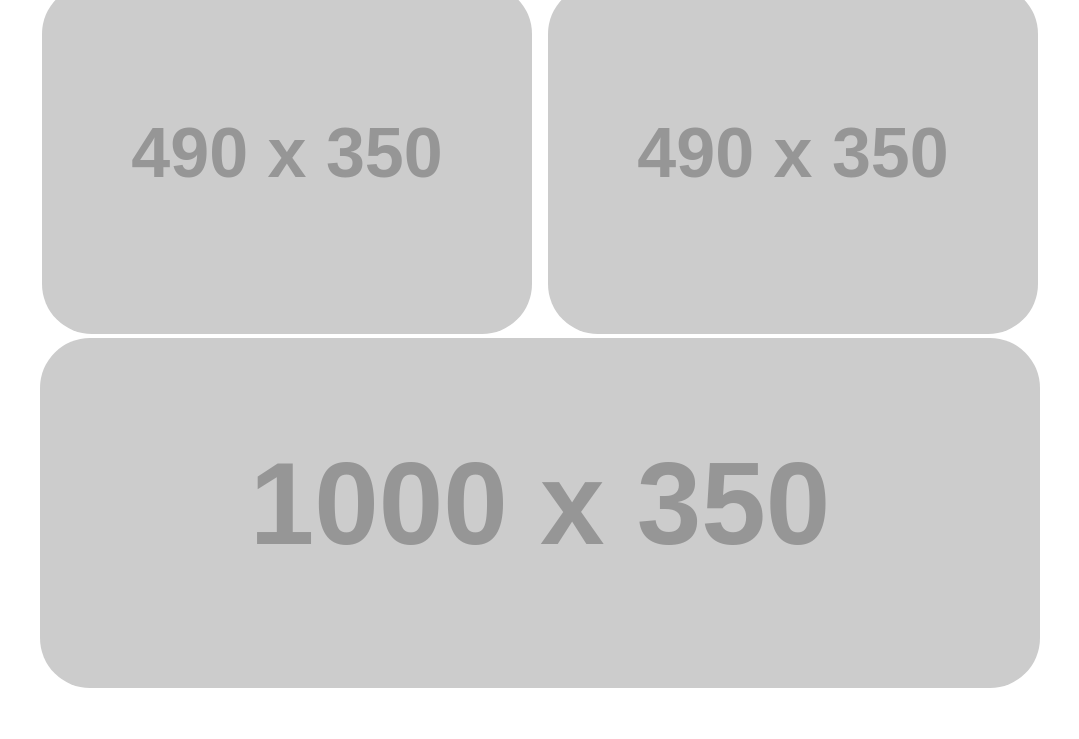
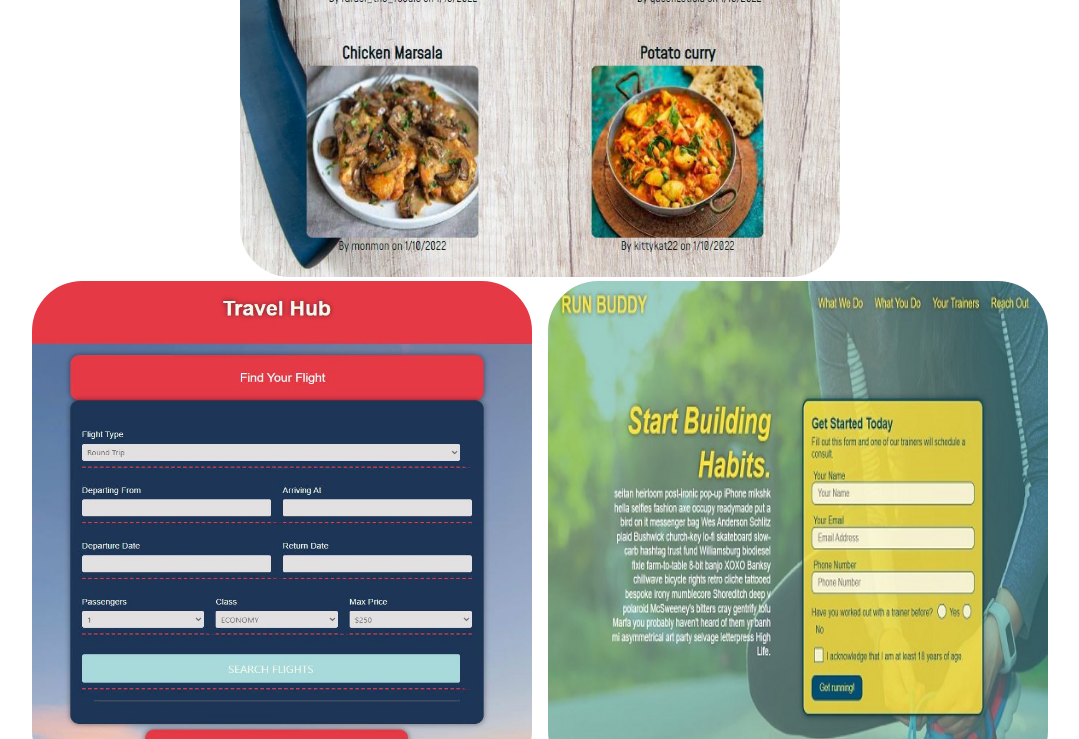
Before and after one commit to mkothari93/portfolio, a plain HTML site: page index.html in a window 1280 px wide. Shown: the part 1090-1829 px from the top of the page, without its empty margins (100-1179 px from the left). Drawn offline with Linux system fonts and the light colour scheme; placeholder pictures from the web are drawn by us.

Commit message:
added third project into portfolio

```diff
--- a/assets/CSS/style.css
+++ b/assets/CSS/style.css
@@ -104,8 +104,8 @@ header nav ul li a {
 }
 
 .project-big img {
-    width: 1000px;
-    height: 350px;
+    width: 600px;
+    height: auto;
 }
 
 .project-small {
@@ -116,6 +116,11 @@ header nav ul li a {
 .project-big img:hover {
     border: 1.5px solid #E2808A;
     flex-grow: 1;
+}
+
+.project-small img {
+    width: 500px;
+    height: 500px;
 }
 
 .project-small img:hover {
--- a/index.html
+++ b/index.html
@@ -69,15 +69,19 @@
             <!-- Project Placeholders -->
             <article class="projects">
                 <div class="project-big">
+                    <a href="https://spicy-bites.herokuapp.com">
+                        <img src="assets/Images/spicy-bites.JPG" alt="Image of the Spicy Bites website">
+                    </a>
+                </div>
+                <div class="project-small">
+                    <a href="https://connor-vb.github.io/Travel-Hub/">
+                        <img src="assets/Images/travel-hub.JPG" alt="Image of the Travel Hub website">
+                    </a>
+                </div>
+                <div class="project-small">
                     <a href="https://mkothari93.github.io/run-buddy/">
                         <img src="assets/Images/Run-Buddy Snapshot.JPG" alt="Image of the run buddy website">
                     </a>
-                </div>
-                <div class="project-small">
-                    <img src="https://via.placeholder.com/490x350/FBE5C8/2E765E/?text=Project Placeholder" alt="490px by 350px project placeholder">
-                </div>
-                <div class="project-small">
-                    <img src="https://via.placeholder.com/490x350/FBE5C8/2E765E/?text=Project Placeholder" alt="490px by 350px project placeholder">
                 </div>
                 <div class="project-big">
                     <img src="https://via.placeholder.com/1000x350/FBE5C8/2E765E/?text=Project Placeholder" alt="1000px by 350px project placeholder">
```
Also changed, not shown: assets/Images/spicy-bites.JPG (added), assets/Images/travel-hub.JPG (added).
